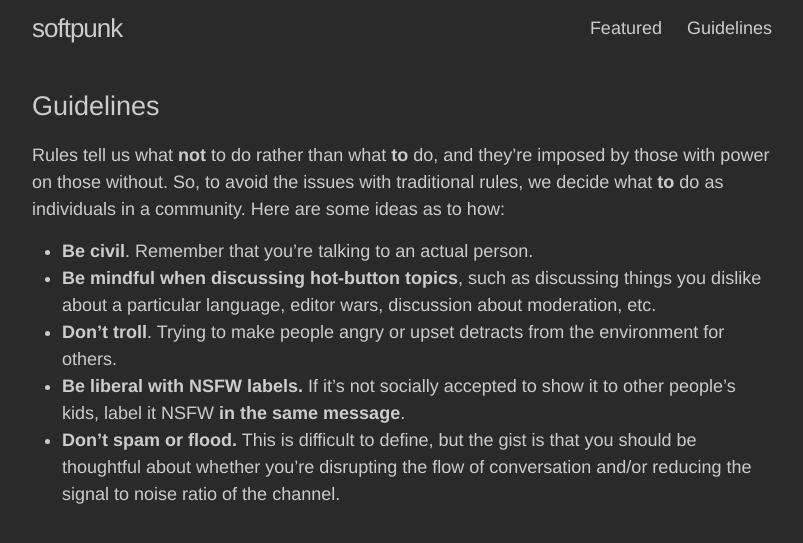
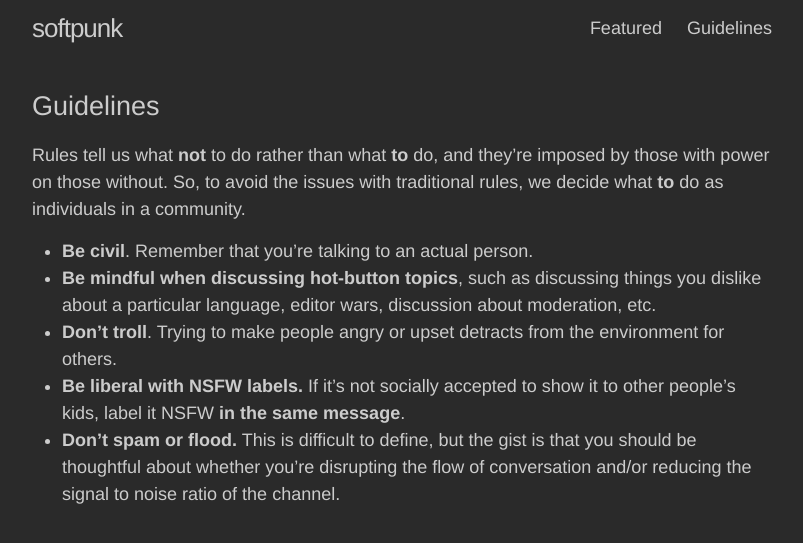
Before and after one commit to softpunk/softpunk.github.io, a Jekyll site: the page built from guidelines.md, in a window 1280 px wide. Shown: the top 543 px of the page, without its empty margins (238-1041 px from the left). Built offline with Jekyll 4.4.1, drawn with Linux system fonts in a browser that asks for light colours.

Commit message:
Make the guidelines a bit stronger

```diff
--- a/guidelines.md
+++ b/guidelines.md
@@ -6,7 +6,6 @@ permalink: /guidelines/
 
 Rules tell us what **not** to do rather than what **to** do, and they're imposed by those with power on those without.
 So, to avoid the issues with traditional rules, we decide what **to** do as individuals in a community.
-Here are some ideas as to how:
 
 - **Be civil**. Remember that you're talking to an actual person.
 - **Be mindful when discussing hot-button topics**, such as discussing things you dislike about a particular language, editor wars, discussion about moderation, etc.
```
